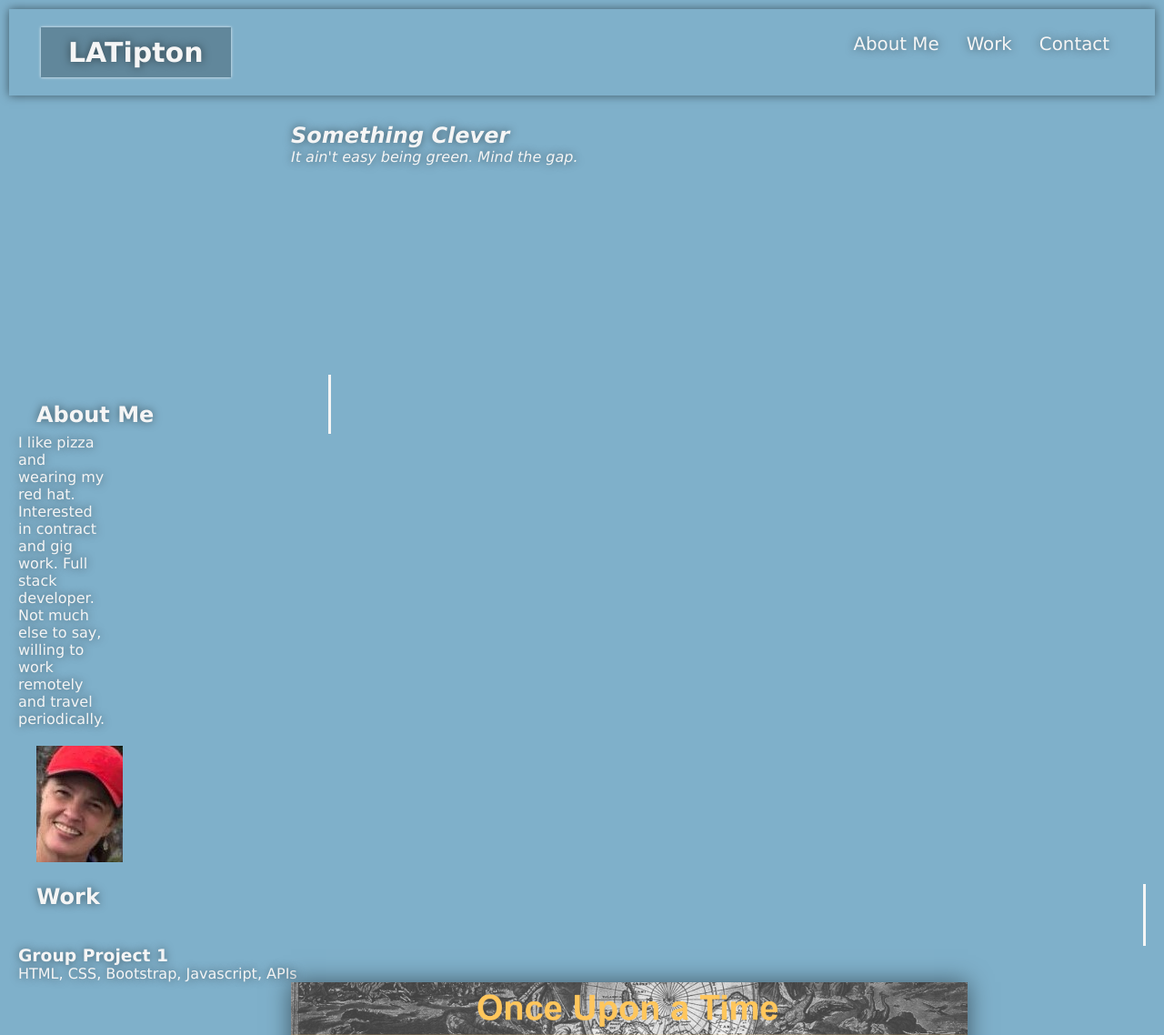
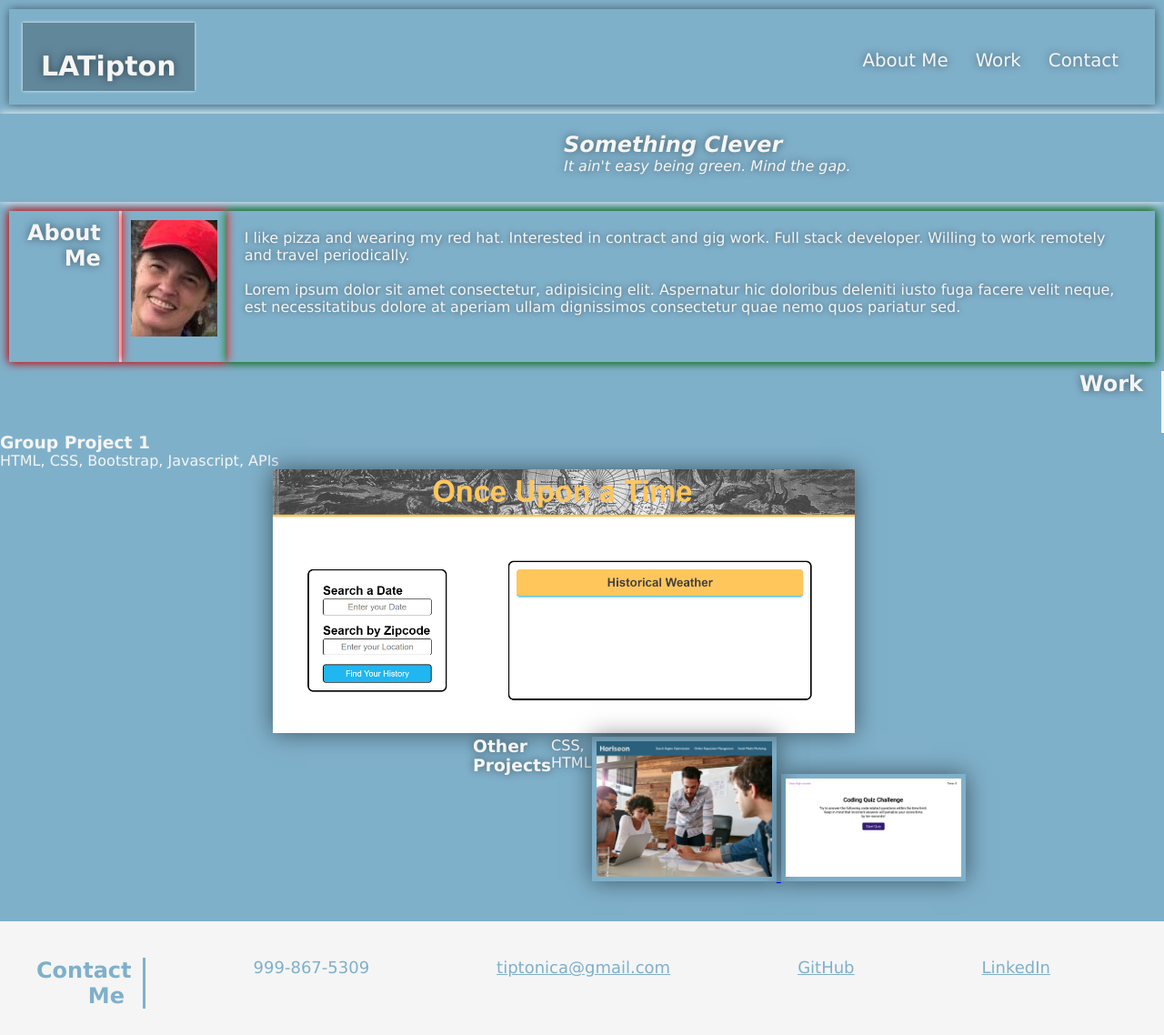
Before and after one commit to loriful/pretty-please-portfolio, a plain HTML site: page index.html in a window 1280 px wide. Shown: the top 1138 px of the page at 91% size. Drawn offline with Linux system fonts and the light colour scheme.

Commit message:
header and about

```diff
--- a/assets/css/style.css
+++ b/assets/css/style.css
@@ -1,6 +1,5 @@
 :root {
   --primary-color: whitesmoke;
-  /* --secondary-color: #508dad; */
   --secondary-color: #7fb0ca;
   --tertiary-color: dsf#818891;
   --shadow-color: rgba(0, 0, 0, 0.5);
@@ -23,7 +22,7 @@ body {
 
 header {
   background-color: var(--secondary-color);
-  padding: 20px 35px;
+  padding: 15px 15px;
   margin: 10px;
   justify-content: space-between;
   display: flex;
@@ -35,9 +34,8 @@ header h1 {
   color: var(--primary-color);
   box-shadow: 0 0 3px var(--primary-color);
   background-color: #61879b;
-  padding: 10px 30px;
+  padding: 30px 20px 10px;
   font-weight: bold;
-  margin: 0;
   font-size: 30px;
   text-shadow: 0 0 10px var(--shadow-color);
 }
@@ -45,10 +43,11 @@ header h1 {
 header a {
   text-decoration: none;
   color: var(--primary-color);
+
 }
 
 header nav {
-  margin: 7px 0;
+  margin: 30px 10px 0 60px;
 }
 
 header nav ul {
@@ -83,66 +82,95 @@ header nav ul li a:hover {
   /* font-size: 55px; */
   color: var(--primary-color);
   text-shadow: 0 0 10px var(--shadow-color);
-  padding: 20px 20px 30px 320px;
+  padding: 20px 20px 30px 620px;
+  box-shadow: 0 0 10px white;
 }
 
 /* HERO STYLES END */
 
+/* MAIN SECTION */
+main {
+  /* display: flex; */
+}
+
 /* ABOUT SECTION STYLES START */
 .about {
-  text-shadow: 0 0 10px var(--shadow-color);
-  padding: 200px 20px 20px 20px;
-  width: 30%;
+  display: flex;
+  box-shadow: 0 0 10px var(--shadow-color);
+  margin: 10px;
+  /* margin-top: 0px; */
+  /* text-shadow: 0 0 10px var(--shadow-color); */
+  /* padding: 100px 40px 40px 30px; */
+  /* width: 30%; */
+  /* padding:  30px; */
+  /* padding: 100px 10px 7px 20px; */
 }
 
 .about h2 {
   border-right: solid var(--primary-color);
-  padding: 30px 10px 7px 20px;
+  text-shadow: 0 0 10px var(--shadow-color);
+  padding: 10px 20px 100px 20px;
+  /* padding: 0px 10px 7px 20px; */
   text-align: right;
-  display: flex;
-  flex-wrap: wrap;
+  box-shadow: 0 0 10px red;
+  /* display: flex; */
+  /* flex-wrap: wrap; */
 }
 
 .about-img {
-  width: 10px;
-  margin-left: 20px;
-  /* padding-right: 7px; */
-
+  padding: 10px;
+  /* margin: 10px; */
+  box-shadow: 0 0 10px red;
+  /* margin: 10px 10px 60px 10px; */
+  /* display: flex; */
+  /* height: 80px; */
+  /* float: right; */
+    /* padding: 20px; */
 }
 
 .about p {
-  /* float: right; */
-  padding: 0 150px 20px 0;
-  display: flex;
-  width: 30%;
+  /* border-right: solid var(--primary-color); */
+  /* margin: 20px 20px 10px 10px; */
+  text-shadow: 0 0 6px var(--shadow-color);
+  padding: 20px 30px 0 20px;
+  box-shadow: 0 0 10px green;
+  /* width: 60%; */
 }
 /* ABOUT  SECTION STYLES END */
 
 /* WORK SECTION STYLES START */
 .work {
-  /* display: flex; */
-  padding: 0px 20px 40px 20px;
-  text-shadow: 0 0 10px var(--shadow-color);
-  margin: auto;
+  display: flex;
+  /* padding: 0px 20px 40px 520px; */
+
+  /* margin: auto; */
 }
 
-.work img:hover {
-    opacity: 70%;
-}
-
-.work h2 {
+.work-title h2 {
+  /* padding: 7px; */
+  /* padding: 100px 10px 7px 20px; */
+  text-align: right;
+  text-shadow: 0 0 10px var(--shadow-color);
   border-right: solid var(--primary-color);
   padding: 0px 20px 40px 20px;
-  margin: auto;
+  /* margin: auto; */
 }
 
 .prime-work img {
   /* float: left; */
-  width: 60%;
+  width: 50%;
   margin-left: 300px;
   box-shadow: var(--deep-box) var(--shadow-color);
 }
-
+.prime-img:hover {
+  opacity: 70%;
+}
+.other-work {
+  display: flex;
+  padding: 0px 20px 40px 520px;
+  text-shadow: 0 0 10px var(--shadow-color);
+  margin: auto;
+}
 .other-work img {
   /* float: right; */
   width: 33.33%;
@@ -151,7 +179,7 @@ header nav ul li a:hover {
 }
 
 /* WORK SECTION STYLES END */
-
+/* MAIN SECTION */
 /* FOOTER STYLES START */
 footer {
   color: var(--secondary-color);
@@ -228,20 +256,8 @@ footer a:hover {
     width: 100%;
   }
 
-  .hero-cta, .hero-form {
-    width: 100%;
-  }
-
-  .hero-cta {
-    text-align: center;
-  }
-
   .section-title {
     width: 80%;
-  }
-
-  .trainer {
-    flex: 0 70%;
   }
 
   .contact-info iframe{
@@ -308,7 +324,4 @@ footer a:hover {
     flex: 0 100%;
   }
 
-  .contact-form {
-    order: 3;
-  }
 }
--- a/index.html
+++ b/index.html
@@ -40,21 +40,24 @@
         </div>
     </section>
 <!-- hero end  -->
-    <!-- <section id="about"> -->
-      <div class="about">
+<!-- main start  -->
+  <main class="main">
+    <section class="about">
         <h2>About Me</h2>
-        <p>
-          I like pizza and wearing my red hat.  Interested in contract and gig work.  Full stack developer.  Not much else to say, willing to work remotely and travel periodically.
-        </p>
+        <!-- <div class="about" id="about"></div> -->
         <div class="about-img">
             <img src="./assets/images/redhat.jpg" alt="" />
         </div>
-      </div>
+        <p class>
+          I like pizza and wearing my red hat.  Interested in contract and gig work.  Full stack developer.  Willing to work remotely and travel periodically.  <br><br>
+          Lorem ipsum dolor sit amet consectetur, adipisicing elit. Aspernatur hic doloribus deleniti iusto fuga facere velit neque, est necessitatibus dolore at aperiam ullam dignissimos consectetur quae nemo quos pariatur sed.
+        </p>
+
     </section>
 <!-- end about -->
 
 <!-- work -->
-    <section class="work" id="work">
+    <section>
       <div class="work-title">
         <h2>Work</h2>
         <p>
@@ -81,6 +84,8 @@
         </div>
       </div>
     </section>
+  </main>
+<!-- main start  -->
 <!-- footer -->
   <footer id="contact">
     <h2> Contact Me</h2>
@@ -102,6 +107,5 @@
       </div>
   </footer>
 <!-- footer end -->
-
 </body>
 </html>
```
Also changed, not shown: 2 other files. Lines whose indentation alone changed are shown as unchanged.
